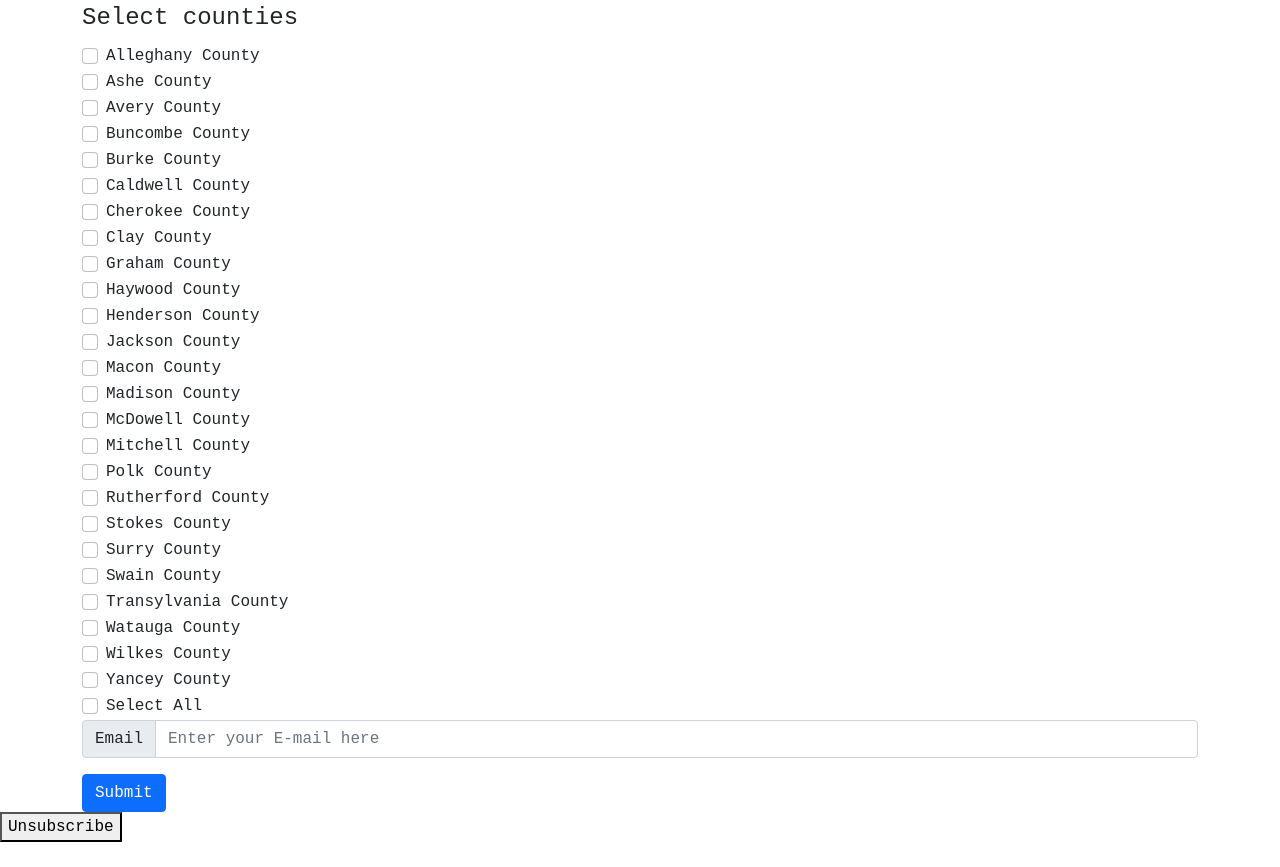
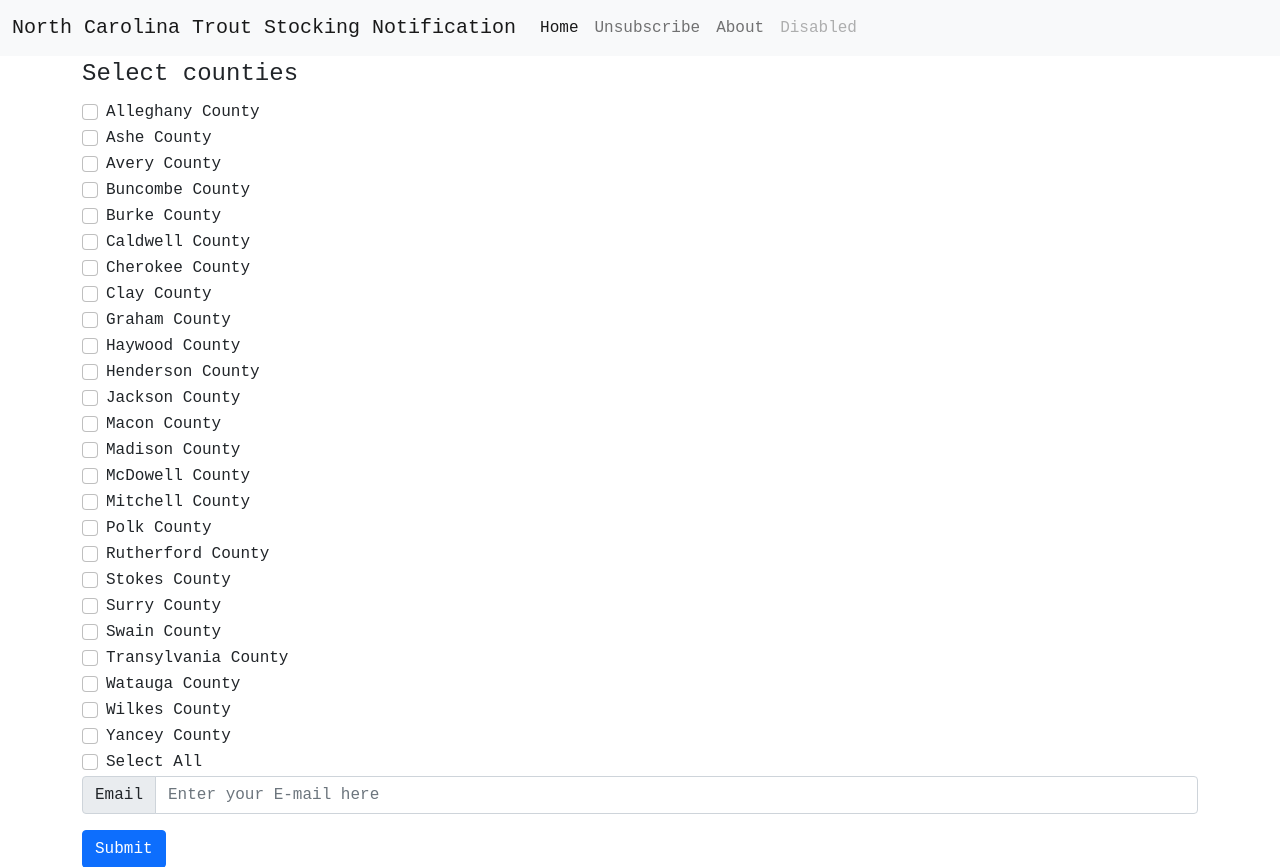
Before and after one commit to tsmit317/Flask-Stocking-Email, a Flask app: page /home in a window 1280 px wide. Shown: the top 867 px of the page. Before the commit the page ends 842 px from the top, so only its background shows below. Run offline with Flask 2, Linux system fonts and the light colour scheme.

Commit message:
Added Navbar

```diff
--- a/troutstocking/templates/base.html
+++ b/troutstocking/templates/base.html
@@ -16,7 +16,25 @@
     {% block head %}{% endblock head %}
 </head>
 <body>
-    {% block body %}{% endblock body %}
+    <nav class="navbar navbar-expand-lg navbar-light bg-light">
+        <div class="container-fluid">
+          <a class="navbar-brand" href="#">North Carolina Trout Stocking Notification</a>
+          <button class="navbar-toggler" type="button" data-bs-toggle="collapse" data-bs-target="#navbarNavAltMarkup" aria-controls="navbarNavAltMarkup" aria-expanded="false" aria-label="Toggle navigation">
+            <span class="navbar-toggler-icon"></span>
+          </button>
+          <div class="collapse navbar-collapse" id="navbarNavAltMarkup">
+            <div class="navbar-nav">
+              <a class="nav-link active" aria-current="page" href="{{url_for('home')}}">Home</a>
+              <a class="nav-link" href="{{url_for('unsubscribe')}}">Unsubscribe</a>
+              <a class="nav-link" href="#">About</a>
+              <a class="nav-link disabled" href="#" tabindex="-1" aria-disabled="true">Disabled</a>
+            </div>
+          </div>
+        </div>
+      </nav>
+    {% block body %}
+
+    {% endblock body %}
     <!-- Option 1: Bootstrap Bundle with Popper -->
     <script src="https://cdn.jsdelivr.net/npm/bootstrap@5.0.0-beta3/dist/js/bootstrap.bundle.min.js" integrity="sha384-JEW9xMcG8R+pH31jmWH6WWP0WintQrMb4s7ZOdauHnUtxwoG2vI5DkLtS3qm9Ekf" crossorigin="anonymous"></script>
 
```
